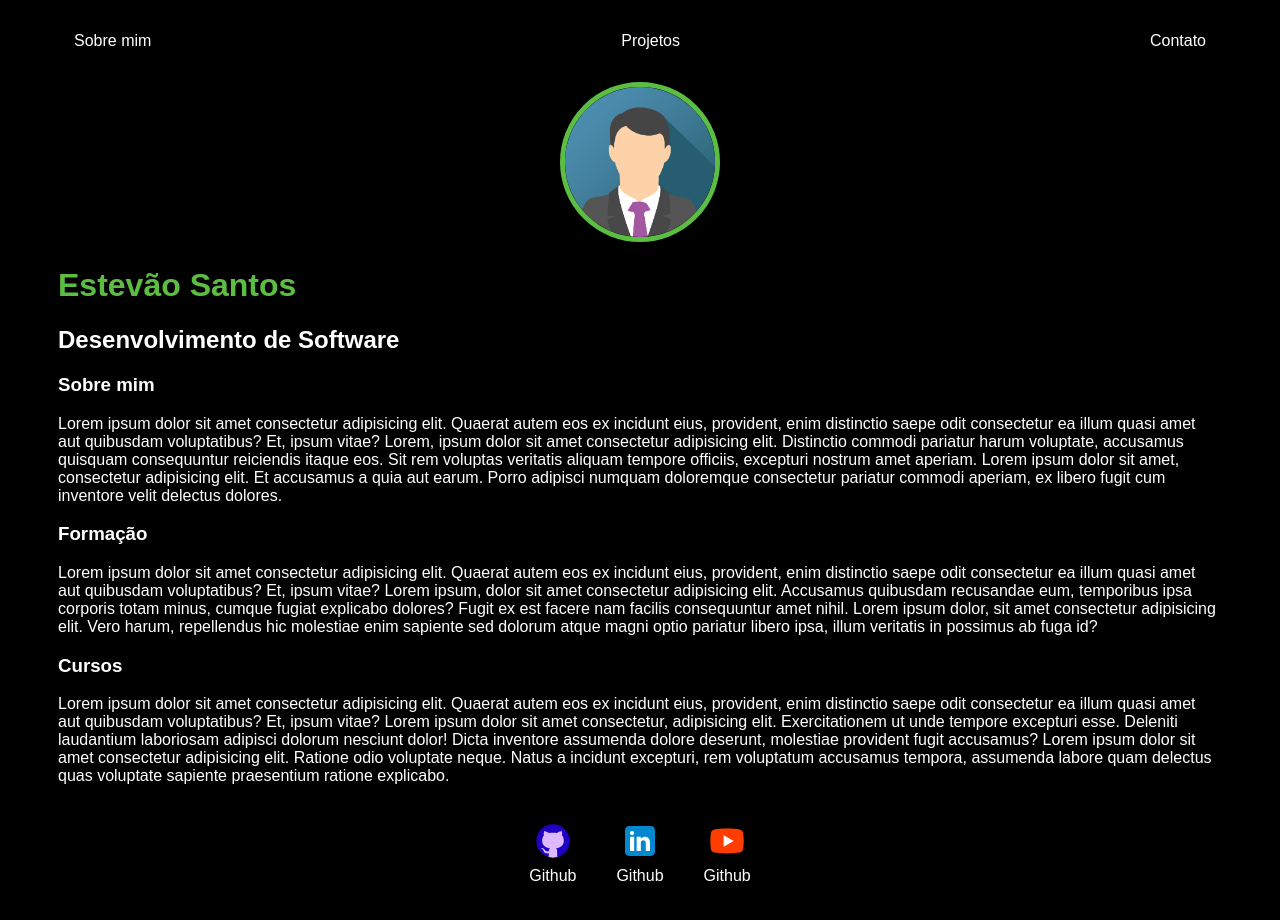
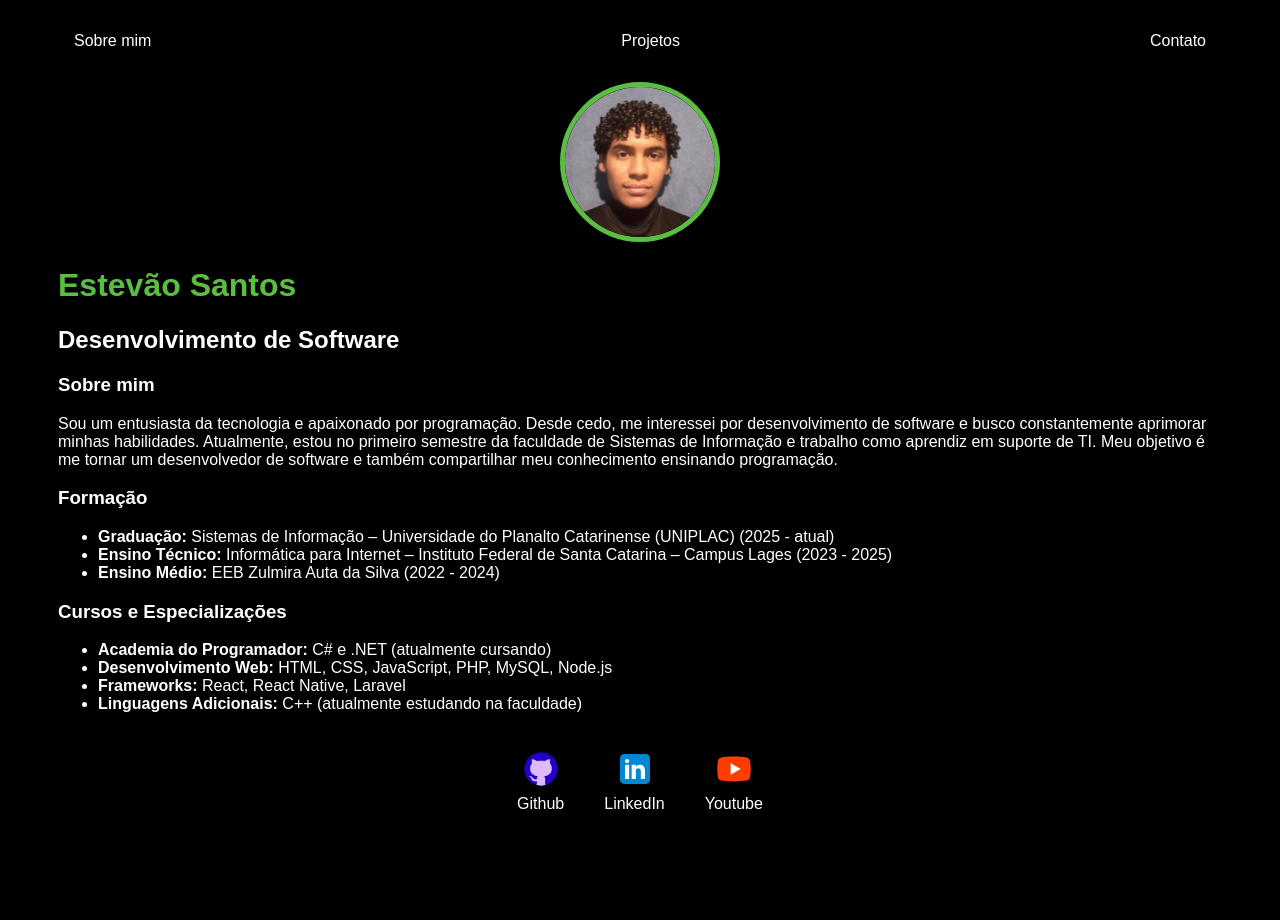
Before and after one commit to estevao-santos-ribeiro/curriculo, a plain HTML site: page index.html in a window 1280 px wide. After the commit the page ends 857 px from the top, so only its background shows below. Drawn offline with Linux system fonts and the light colour scheme.

Commit message:
Projeto finalizado

```diff
--- a/index.html
+++ b/index.html
@@ -25,7 +25,7 @@
         </nav>
         <header>
             <div class="center">
-                <img src="img/img_avatar3.png">
+                <img src="img/imagem.jpg">
             </div>
             <h1>Estevão Santos</h1>
             <h2>Desenvolvimento de Software</h2>
@@ -34,36 +34,43 @@
         <main>
             <section>
                 <h3>Sobre mim</h3>
-                <p>
-                    Lorem ipsum dolor sit amet consectetur adipisicing elit. Quaerat autem eos ex incidunt eius, provident, enim distinctio saepe odit consectetur ea illum quasi amet aut quibusdam voluptatibus? Et, ipsum vitae? Lorem, ipsum dolor sit amet consectetur adipisicing elit. Distinctio commodi pariatur harum voluptate, accusamus quisquam consequuntur reiciendis itaque eos. Sit rem voluptas veritatis aliquam tempore officiis, excepturi nostrum amet aperiam. Lorem ipsum dolor sit amet, consectetur adipisicing elit. Et accusamus a quia aut earum. Porro adipisci numquam doloremque consectetur pariatur commodi aperiam, ex libero fugit cum inventore velit delectus dolores.
-                </p>
+                <p>Sou um entusiasta da tecnologia e apaixonado por programação. Desde cedo, me interessei por
+                    desenvolvimento de software e busco constantemente aprimorar minhas habilidades. Atualmente, estou
+                    no primeiro semestre da faculdade de Sistemas de Informação e trabalho como aprendiz em suporte de
+                    TI. Meu objetivo é me tornar um desenvolvedor de software e também compartilhar meu conhecimento
+                    ensinando programação.</p>
             </section>
             <section>
                 <h3>Formação</h3>
-                <p>
-                    Lorem ipsum dolor sit amet consectetur adipisicing elit. Quaerat autem eos ex incidunt eius, provident, enim distinctio saepe odit consectetur ea illum quasi amet aut quibusdam voluptatibus? Et, ipsum vitae? Lorem ipsum, dolor sit amet consectetur adipisicing elit. Accusamus quibusdam recusandae eum, temporibus ipsa corporis totam minus, cumque fugiat explicabo dolores? Fugit ex est facere nam facilis consequuntur amet nihil. Lorem ipsum dolor, sit amet consectetur adipisicing elit. Vero harum, repellendus hic molestiae enim sapiente sed dolorum atque magni optio pariatur libero ipsa, illum veritatis in possimus ab fuga id?
-                </p>
+                <ul>
+                    <li><strong>Graduação:</strong> Sistemas de Informação – Universidade do Planalto Catarinense (UNIPLAC) (2025 - atual)</li>
+                    <li><strong>Ensino Técnico:</strong> Informática para Internet – Instituto Federal de Santa Catarina – Campus Lages (2023 - 2025)</li>
+                    <li><strong>Ensino Médio:</strong> EEB Zulmira Auta da Silva (2022 - 2024)</li>
+                </ul>
             </section>
             <section>
-                <h3>Cursos</h3>
-                <p>
-                    Lorem ipsum dolor sit amet consectetur adipisicing elit. Quaerat autem eos ex incidunt eius, provident, enim distinctio saepe odit consectetur ea illum quasi amet aut quibusdam voluptatibus? Et, ipsum vitae? Lorem ipsum dolor sit amet consectetur, adipisicing elit. Exercitationem ut unde tempore excepturi esse. Deleniti laudantium laboriosam adipisci dolorum nesciunt dolor! Dicta inventore assumenda dolore deserunt, molestiae provident fugit accusamus? Lorem ipsum dolor sit amet consectetur adipisicing elit. Ratione odio voluptate neque. Natus a incidunt excepturi, rem voluptatum accusamus tempora, assumenda labore quam delectus quas voluptate sapiente praesentium ratione explicabo.
-                </p>
+                <h3>Cursos e Especializações</h3>
+                <ul>
+                    <li><strong>Academia do Programador:</strong> C# e .NET (atualmente cursando)</li>
+                    <li><strong>Desenvolvimento Web:</strong> HTML, CSS, JavaScript, PHP, MySQL, Node.js</li>
+                    <li><strong>Frameworks:</strong> React, React Native, Laravel</li>
+                    <li><strong>Linguagens Adicionais:</strong> C++ (atualmente estudando na faculdade)</li>
+                </ul>
             </section>
         </main>
 
         <footer>
-            <a href="https://github.com" target="_blank" rel="noopener noreferrer">
+            <a href="https://github.com/estevaosantosribeiro" target="_blank" rel="noopener noreferrer">
                 <img src="./img/github.svg">
                 <p>Github</p>
             </a>
-            <a href="https://linkedin.com" target="_blank" rel="noopener noreferrer">
+            <a href="https://linkedin.com/in/estevao-santos-ribeiro" target="_blank" rel="noopener noreferrer">
                 <img src="./img/linkedin.svg">
-                <p>Github</p>
+                <p>LinkedIn</p>
             </a>
             <a href="https://youtube.com" target="_blank" rel="noopener noreferrer">
                 <img src="./img/youtube.svg">
-                <p>Github</p>
+                <p>Youtube</p>
             </a>
         </footer>
     </div>
--- a/style.css
+++ b/style.css
@@ -4,7 +4,7 @@ body {
     font-family: Arial, Helvetica, sans-serif;
 }
 
-ul {
+nav ul {
     display: flex;
     justify-content: space-between;
     list-style-type: none;
```
Also changed, not shown: img/imagem.jpg (added), img/img_avatar3.png (deleted).
